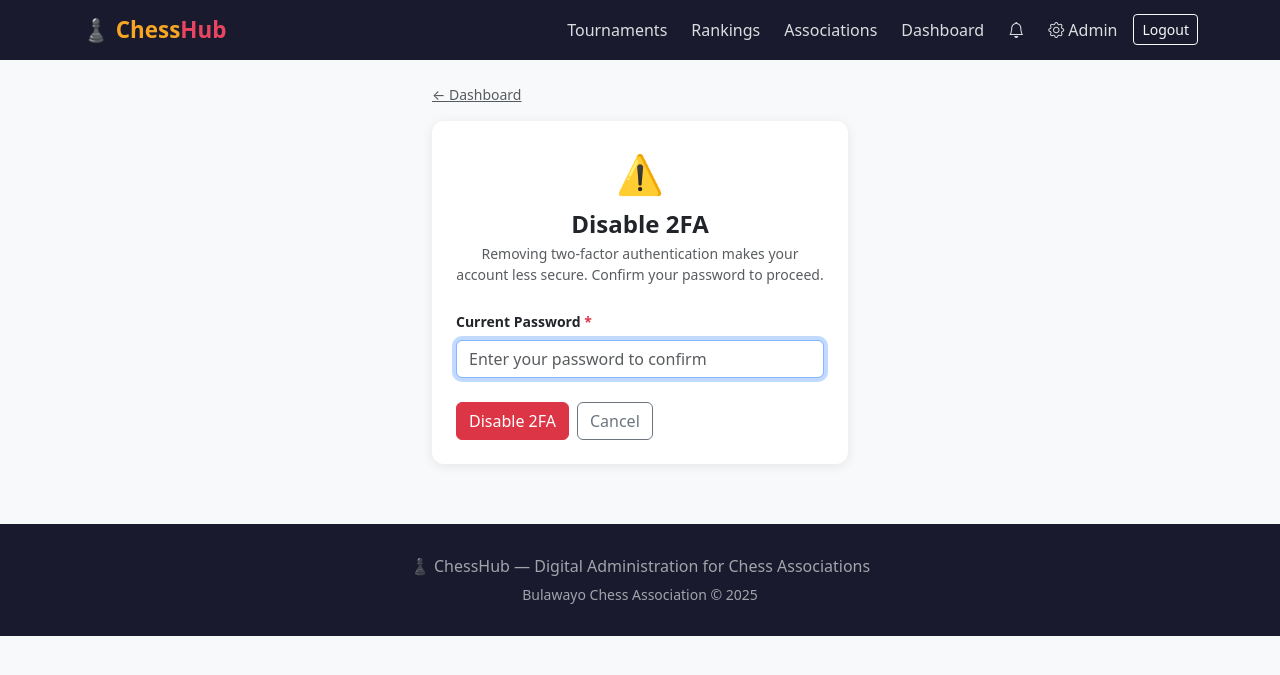
After one commit to Mahwaya/bcaChessHub, a Django app: page /rankings/2fa/disable/ in a window 1280 px wide. The commit adds this page. Shown: the top 675 px of the page. Run offline with Django 5.2, Linux system fonts and the light colour scheme; the visitor is signed in with stand-in values (Sample User, id 1); data that the repository does not hold is empty.

Commit message:
add TOTP two-factor authentication

```diff
--- a/config/settings.py
+++ b/config/settings.py
@@ -47,6 +47,7 @@ MIDDLEWARE = [
     'django.contrib.auth.middleware.AuthenticationMiddleware',
     'django.contrib.messages.middleware.MessageMiddleware',
     'django.middleware.clickjacking.XFrameOptionsMiddleware',
+    'members.middleware.TwoFactorMiddleware',
 ]
 
 ROOT_URLCONF = 'config.urls'
--- a/config/urls.py
+++ b/config/urls.py
@@ -4,7 +4,7 @@ from django.conf import settings
 from django.conf.urls.static import static
 from django.contrib.auth import views as auth_views
 from core.views import home
-from members.views import dashboard
+from members.views import dashboard, verify_2fa
 
 urlpatterns = [
     path('admin/', admin.site.urls),
@@ -16,6 +16,7 @@ urlpatterns = [
     path('matches/', include('matches.urls')),
     path('payments/', include('payments.urls')),
     path('notifications/', include('notifications.urls')),
+    path('2fa/verify/', verify_2fa, name='verify_2fa'),
     path('login/', auth_views.LoginView.as_view(template_name='registration/login.html'), name='login'),
     path('logout/', auth_views.LogoutView.as_view(next_page='/'), name='logout'),
 ] + static(settings.MEDIA_URL, document_root=settings.MEDIA_ROOT)
--- /dev/null
+++ b/members/middleware.py
@@ -0,0 +1,39 @@
+from django.shortcuts import redirect
+from django.urls import reverse
+
+
+_EXEMPT = frozenset([
+    '/login/',
+    '/logout/',
+    '/signup/',
+    '/2fa/verify/',
+    '/admin/',
+])
+
+
+class TwoFactorMiddleware:
+    """
+    After a normal login, if the user's member has 2FA enabled and the
+    session hasn't been 2FA-verified yet, redirect every request to the
+    TOTP verification page.
+    """
+
+    def __init__(self, get_response):
+        self.get_response = get_response
+
+    def __call__(self, request):
+        if (
+            request.user.is_authenticated
+            and not request.session.get('2fa_verified')
+            and hasattr(request.user, 'member')
+            and request.user.member.totp_enabled
+            and not self._is_exempt(request.path)
+        ):
+            verify_url = reverse('verify_2fa')
+            if request.path != verify_url:
+                return redirect(f'{verify_url}?next={request.path}')
+
+        return self.get_response(request)
+
+    def _is_exempt(self, path):
+        return any(path.startswith(e) for e in _EXEMPT)
--- a/members/models.py
+++ b/members/models.py
@@ -21,6 +21,9 @@ class Member(models.Model):
     profile_photo = models.ImageField(upload_to='member_photos/', blank=True, null=True)
     is_active = models.BooleanField(default=True)
     joined_at = models.DateTimeField(auto_now_add=True)
+
+    totp_secret  = models.CharField(max_length=64, blank=True)
+    totp_enabled = models.BooleanField(default=False)
 
     coach = models.ForeignKey(
         'self', on_delete=models.SET_NULL, null=True, blank=True,
--- a/members/urls.py
+++ b/members/urls.py
@@ -8,5 +8,7 @@ urlpatterns = [
     path('admin/stats/', views.admin_stats, name='admin_stats'),
     path('profile/edit/', views.edit_profile, name='edit_profile'),
     path('profile/password/', views.change_password, name='change_password'),
+    path('2fa/setup/', views.setup_2fa, name='setup_2fa'),
+    path('2fa/disable/', views.disable_2fa, name='disable_2fa'),
     path('<int:pk>/', views.player_profile, name='player_profile'),
 ]
--- a/members/views.py
+++ b/members/views.py
@@ -422,6 +422,99 @@ def change_password(request):
     return render(request, 'members/change_password.html', {'form': form})
 
 
+# ── Two-Factor Authentication ──────────────────────────────────────────────
+
+def verify_2fa(request):
+    """Post-login TOTP verification page."""
+    if not request.user.is_authenticated:
+        return redirect('login')
+    if not hasattr(request.user, 'member') or not request.user.member.totp_enabled:
+        return redirect('dashboard')
+    if request.session.get('2fa_verified'):
+        return redirect(request.GET.get('next', 'dashboard'))
+
+    if request.method == 'POST':
+        import pyotp
+        code = request.POST.get('code', '').replace(' ', '')
+        totp = pyotp.TOTP(request.user.member.totp_secret)
+        if totp.verify(code, valid_window=1):
+            request.session['2fa_verified'] = True
+            return redirect(request.POST.get('next', request.GET.get('next', 'dashboard')))
+        messages.error(request, 'Invalid code. Please try again.')
+
+    return render(request, 'members/2fa_verify.html', {
+        'next': request.GET.get('next', ''),
+    })
+
+
+@login_required
+def setup_2fa(request):
+    """Enable 2FA: generate secret, show QR, confirm with first code."""
+    import pyotp, qrcode, io, base64
+
+    member = request.user.member
+
+    if request.method == 'POST':
+        action = request.POST.get('action')
+
+        if action == 'generate':
+            secret = pyotp.random_base32()
+            request.session['pending_totp_secret'] = secret
+            return redirect('setup_2fa')
+
+        if action == 'confirm':
+            secret = request.session.get('pending_totp_secret')
+            code   = request.POST.get('code', '').replace(' ', '')
+            if not secret:
+                messages.error(request, 'Session expired. Please start again.')
+                return redirect('setup_2fa')
+            totp = pyotp.TOTP(secret)
+            if totp.verify(code, valid_window=1):
+                member.totp_secret  = secret
+                member.totp_enabled = True
+                member.save(update_fields=['totp_secret', 'totp_enabled'])
+                request.session.pop('pending_totp_secret', None)
+                request.session['2fa_verified'] = True
+                messages.success(request, '2FA enabled. Your account is now protected.')
+                return redirect('dashboard')
+            messages.error(request, 'Code did not match. Try scanning again or wait for the next code.')
+
+    secret = request.session.get('pending_totp_secret')
+    qr_b64 = None
+
+    if secret:
+        label = request.user.email or request.user.username
+        uri   = pyotp.TOTP(secret).provisioning_uri(name=label, issuer_name='ChessHub')
+        img   = qrcode.make(uri)
+        buf   = io.BytesIO()
+        img.save(buf, format='PNG')
+        qr_b64 = base64.b64encode(buf.getvalue()).decode()
+
+    return render(request, 'members/2fa_setup.html', {
+        'member':      member,
+        'secret':      secret,
+        'qr_b64':      qr_b64,
+    })
+
+
+@login_required
+def disable_2fa(request):
+    """Disable 2FA after password confirmation."""
+    if request.method == 'POST':
+        password = request.POST.get('password', '')
+        if request.user.check_password(password):
+            member = request.user.member
+            member.totp_enabled = False
+            member.totp_secret  = ''
+            member.save(update_fields=['totp_enabled', 'totp_secret'])
+            request.session.pop('2fa_verified', None)
+            messages.success(request, '2FA has been disabled.')
+            return redirect('dashboard')
+        messages.error(request, 'Incorrect password.')
+
+    return render(request, 'members/2fa_disable.html')
+
+
 @login_required
 def edit_profile(request):
     if not hasattr(request.user, 'member'):
--- a/requirements.txt
+++ b/requirements.txt
@@ -9,3 +9,5 @@ paynow>=1.0.8
 gunicorn>=21.2
 whitenoise>=6.6
 dj-database-url>=2.1
+pyotp>=2.9
+qrcode[pil]>=7.4
--- /dev/null
+++ b/templates/members/2fa_disable.html
@@ -0,0 +1,45 @@
+{% extends 'base.html' %}
+{% block title %}Disable Two-Factor Authentication — ChessHub{% endblock %}
+
+{% block content %}
+<div class="container mt-4 mb-5" style="max-width:440px;">
+
+  <div class="text-muted small mb-3">
+    <a href="{% url 'dashboard' %}" class="text-muted">&larr; Dashboard</a>
+  </div>
+
+  <div class="card p-4">
+
+    <div class="text-center mb-4">
+      <div style="font-size:2.4rem;">⚠️</div>
+      <h4 class="fw-bold mt-2 mb-1">Disable 2FA</h4>
+      <p class="text-muted small mb-0">
+        Removing two-factor authentication makes your account less secure.
+        Confirm your password to proceed.
+      </p>
+    </div>
+
+    {% for msg in messages %}
+    <div class="alert alert-{{ msg.tags }} alert-dismissible fade show py-2" role="alert">
+      {{ msg }}<button type="button" class="btn-close" data-bs-dismiss="alert"></button>
+    </div>
+    {% endfor %}
+
+    <form method="post" novalidate>
+      {% csrf_token %}
+
+      <div class="mb-4">
+        <label class="form-label small fw-semibold">Current Password <span class="text-danger">*</span></label>
+        <input type="password" name="password" class="form-control" required autofocus
+               placeholder="Enter your password to confirm">
+      </div>
+
+      <div class="d-flex gap-2">
+        <button type="submit" class="btn btn-danger">Disable 2FA</button>
+        <a href="{% url 'dashboard' %}" class="btn btn-outline-secondary">Cancel</a>
+      </div>
+    </form>
+
+  </div>
+</div>
+{% endblock %}
```
Also changed, not shown: templates/members/2fa_setup.html (added, +107 -0 lines), templates/members/2fa_verify.html (added, +43 -0 lines), templates/members/dashboard.html (+7 -0 lines), members/migrations/0004_member_totp.py (added).
